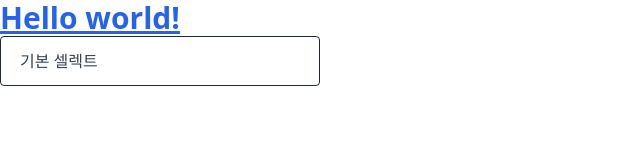
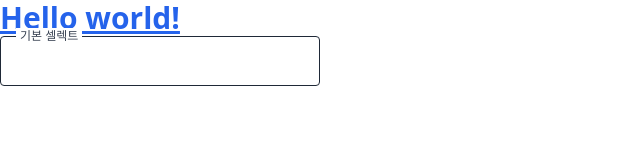
Before and after one commit to stardust6653/connecting-the-dots-task, a React (Vite) app: page / in a window 1280 px wide. Shown: the top 160 px of the page, without its empty margins (0-640 px from the left). Built offline with nearby package versions, Linux system fonts and the light colour scheme.

Commit message:
feat : selectedOption을 Select 컴포넌트 외부에서 주입받을 수 있도록 변경

```diff
--- a/src/components/common/Select/Select.tsx
+++ b/src/components/common/Select/Select.tsx
@@ -1,4 +1,4 @@
-import { useState } from "react";
+import { useState, type Dispatch, type SetStateAction } from "react";
 import SelectLabel from "./SelectLabel";
 import SelectButton from "./SelectButton";
 import SelectOptionList from "./SelectOptionList";
@@ -14,6 +14,8 @@ interface Props {
   options: OptionGroupType[];
   disabled?: boolean;
   customStyles?: SelectCustomStyleType;
+  selectedOption: string;
+  setSelectedOption: Dispatch<SetStateAction<string>>;
 }
 
 const Select = ({
@@ -21,9 +23,10 @@ const Select = ({
   options,
   disabled = false,
   customStyles = {},
+  selectedOption,
+  setSelectedOption,
 }: Props) => {
   const [open, setOpen] = useState(false);
-  const [selectedOption, setSelectedOption] = useState("");
 
   const isFloating = selectedOption !== "" || open;
 
```
